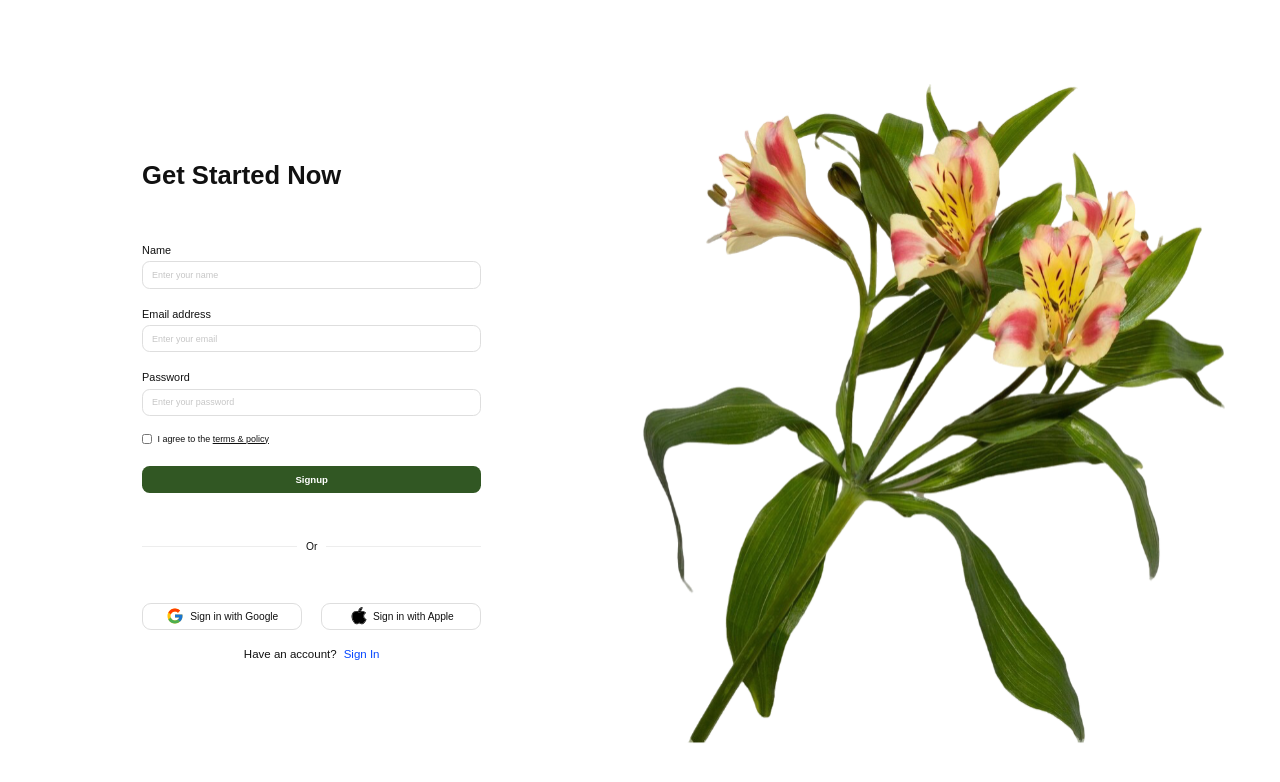
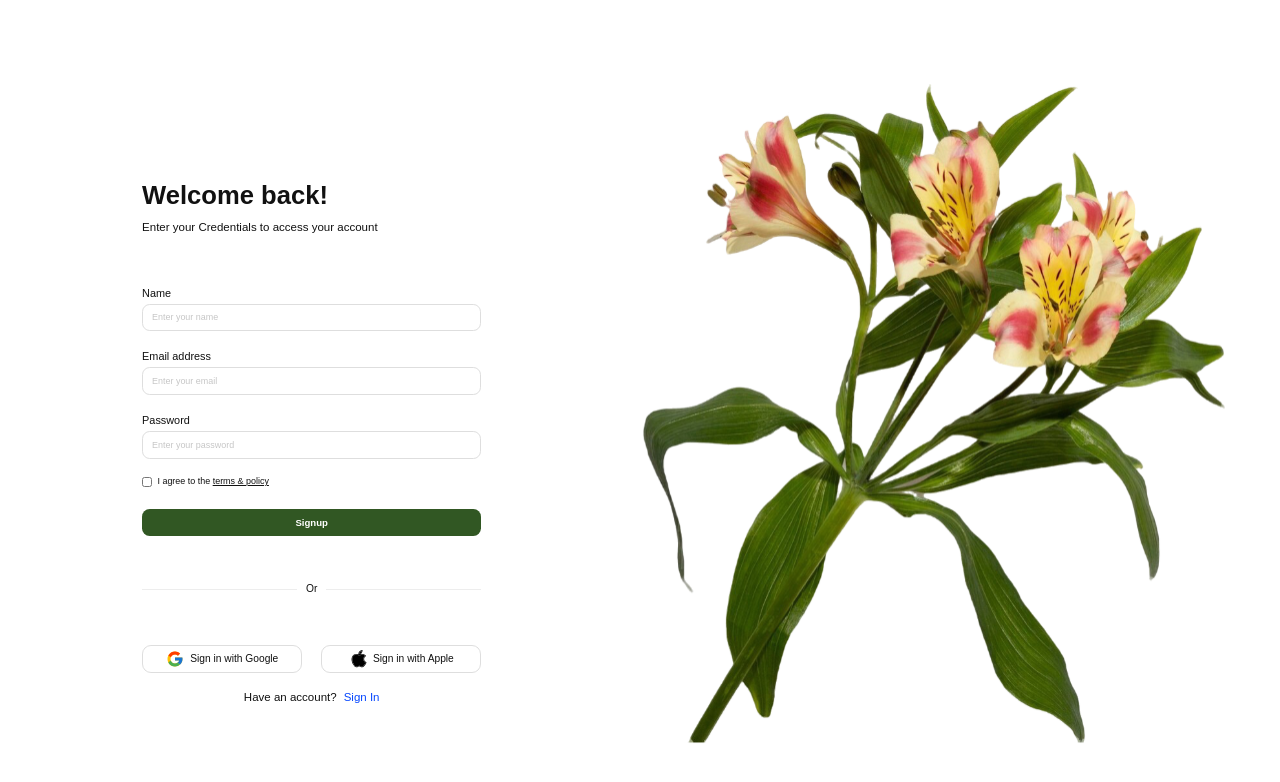
Before and after one commit to wgultiano/appdev1-final-practical-exam, a React (Vite) app: page / in a window 1280 px wide. Shown: the top 782 px of the page. Built offline with nearby package versions, Linux system fonts and the light colour scheme.

Commit message:
Update Login page title

```diff
--- a/src/App.jsx
+++ b/src/App.jsx
@@ -1,7 +1,7 @@
-import SignUp from './components/SignUp.jsx'
+import Login from './components/Login.jsx'
 
 function App() {
-  return <SignUp />
+  return <Login />
 }
 
 export default App
--- a/src/components/Login.jsx
+++ b/src/components/Login.jsx
@@ -8,7 +8,8 @@ function Login() {
     <main className={styles.page}>
       <section className={styles.left}>
         <div className={styles.content}>
-          <h1 className={styles.title}>Get Started Now</h1>
+          <h1 className={styles.title}>Welcome back!</h1>
+          <p className={styles.subtitle}>Enter your Credentials to access your account</p>
           <form className={styles.form} onSubmit={(event) => event.preventDefault()}>
             <div className={styles.field}>
               <label htmlFor="signup-name">Name</label>
--- a/src/components/Login.module.css
+++ b/src/components/Login.module.css
@@ -14,7 +14,7 @@
 
 .content {
   position: absolute;
-  top: 20%;
+  top: 22.5%;
   left: 22.2%;
   width: 53%;
 }
@@ -26,6 +26,14 @@
   font-size: clamp(16px, 2vw, 32px);
   font-weight: 600;
   line-height: 1.25;
+}
+
+.subtitle {
+  margin: 1.1vh 0 0;
+  color: #111;
+  font-family: Arial, Helvetica, sans-serif;
+  font-size: clamp(8px, 0.9vw, 16px);
+  line-height: 1.2;
 }
 
 .form {
```
Also changed, not shown: gultiano-login-title.png (added).
